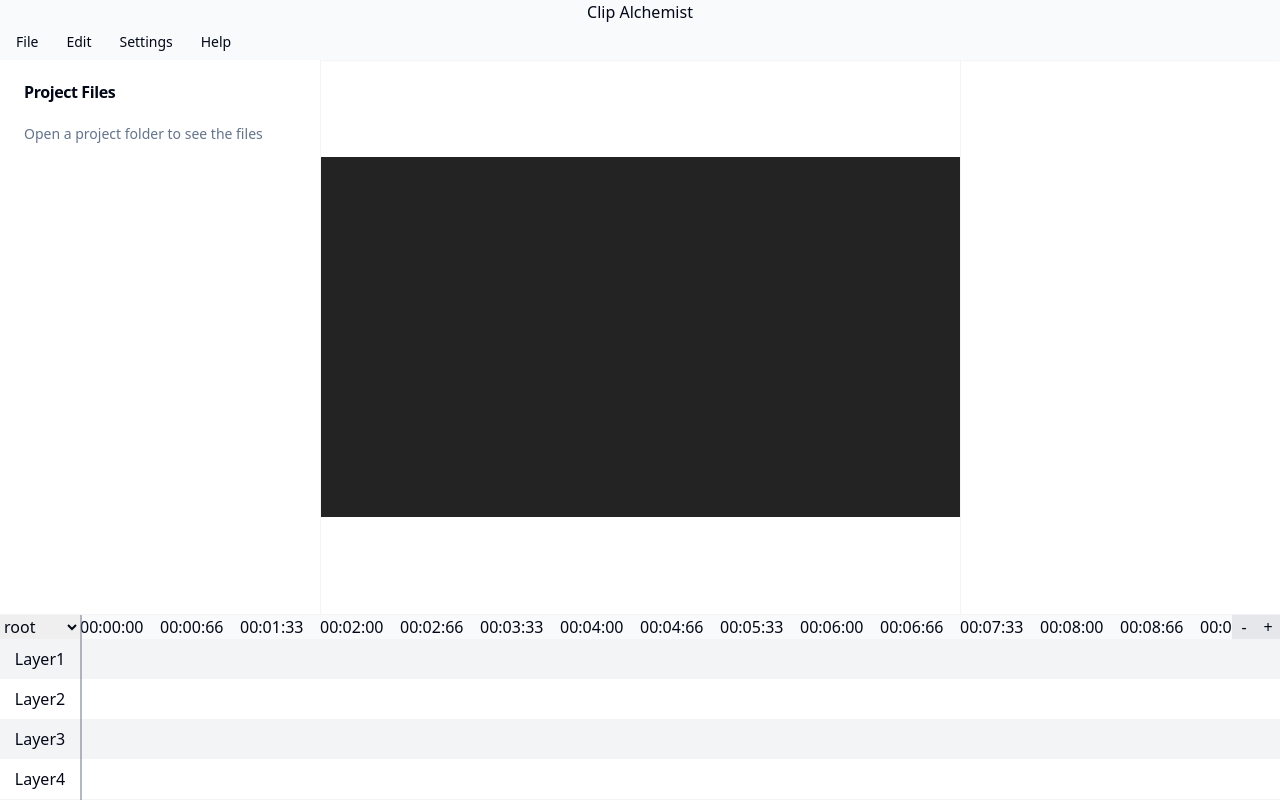
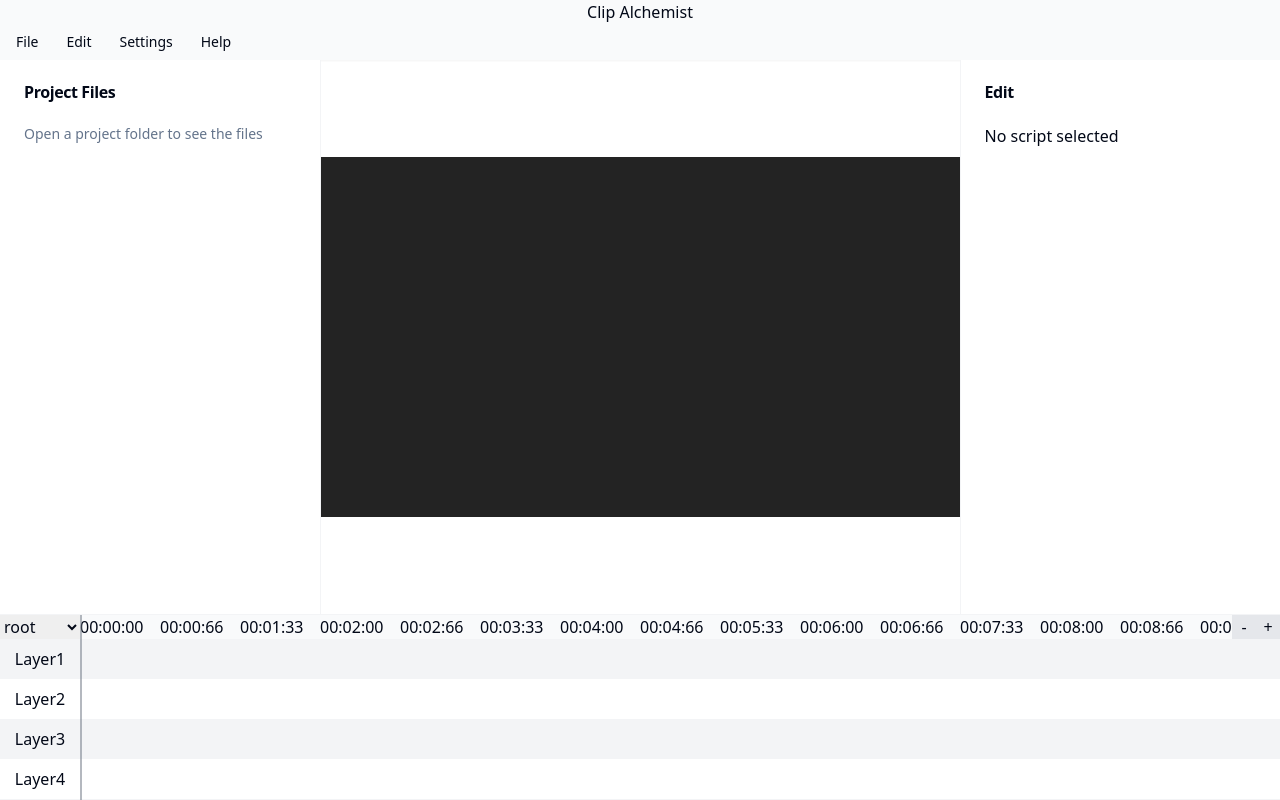
Before and after one commit to Clip-Alchemist/Clip-Alchemist, a Next.js app: page / in a window 1280 px wide. Built offline with nearby package versions, Linux system fonts and the light colour scheme.

Commit message:
make rightmenu

```diff
--- a/src/app/page.tsx
+++ b/src/app/page.tsx
@@ -13,13 +13,14 @@ import {
 } from "@/components/ui/resizable";
 import { ToastAction } from "@/components/ui/toast";
 import { useToast } from "@/components/ui/use-toast";
-import { useEffect } from "react";
+import { useEffect, useState } from "react";
 
 export default function Home() {
   const [extensionsList, setExtensionsList] = useLocalStorage<Array<string>>(
     "extensionsList",
     []
   );
+  const [activeScript, setActiveScript] = useState<string | undefined>();
   const { toast } = useToast();
   const {
     openProjectFolder,
@@ -90,7 +91,11 @@ export default function Home() {
               </ResizablePanel>
               <ResizableHandle className="bg-gray-100 hover:bg-gray-400" />
               <ResizablePanel defaultSize={25} minSize={10}>
-                <RightMenu />
+                <RightMenu
+                  activeScript={activeScript}
+                  projectFile={projectFile}
+                  setProjectFile={setProjectFile}
+                />
               </ResizablePanel>
             </ResizablePanelGroup>
           </ResizablePanel>
@@ -99,6 +104,8 @@ export default function Home() {
             <Timeline
               projectFile={projectFile}
               setProjectFile={setProjectFile}
+              activeScript={activeScript}
+              setActiveScript={setActiveScript}
             />
           </ResizablePanel>
         </ResizablePanelGroup>
--- a/src/components/ui-elements/rightmenu.tsx
+++ b/src/components/ui-elements/rightmenu.tsx
@@ -1,3 +1,132 @@
-export default function RightMenu() {
-  return <div className=""></div>;
+import { ProjectFile, Script } from "@/types/projectFile";
+import { Card, CardContent, CardHeader, CardTitle } from "../ui/card";
+import { Input } from "../ui/input";
+import { Label } from "../ui/label";
+
+export default function RightMenu({
+  activeScript,
+  projectFile,
+  setProjectFile,
+}: {
+  activeScript?: string;
+  projectFile?: ProjectFile;
+  setProjectFile?: React.Dispatch<ProjectFile | undefined>;
+}) {
+  const currentScript = projectFile?.scenes
+    ?.find(scene => scene.scripts.find(script => script.id === activeScript))
+    ?.scripts.find(script => script.id === activeScript);
+  function setCurrentScript(newScript: Script) {
+    const currentSceneIndex = projectFile?.scenes?.findIndex(scene =>
+      scene.scripts.find(script => script.id === activeScript)
+    );
+    setProjectFile?.({
+      ...projectFile,
+      scenes: projectFile?.scenes?.map((scene, i) => {
+        if (i === currentSceneIndex) {
+          return {
+            ...scene,
+            scripts: scene.scripts.map(script => {
+              if (script.id === activeScript) {
+                return newScript;
+              }
+              return script;
+            }),
+          };
+        }
+        return scene;
+      }),
+    });
+  }
+  const settings = [
+    {
+      name: "start",
+      type: Number,
+      value: currentScript?.start,
+    },
+    {
+      name: "length",
+      type: Number,
+      value: currentScript?.length,
+    },
+    {
+      name: "position",
+      type: Object,
+      settings: [
+        {
+          name: "x",
+          type: Number,
+          value: currentScript?.position.x,
+        },
+        {
+          name: "y",
+          type: Number,
+          value: currentScript?.position.y,
+        },
+      ],
+    },
+  ];
+  return (
+    <Card className="rounded-none border-none shadow-none">
+      <CardHeader>
+        <CardTitle>Edit</CardTitle>
+      </CardHeader>
+      <CardContent>
+        {activeScript &&
+          settings.map(setting => {
+            if (setting.type === Number) {
+              return (
+                <div key={setting.name} className="flex items-center">
+                  <Label htmlFor={setting.name} className="mr-2">
+                    {setting.name}
+                  </Label>
+                  <Input
+                    type="number"
+                    id={setting.name}
+                    value={setting.value}
+                    onChange={e =>
+                      setCurrentScript({
+                        ...currentScript,
+                        [setting.name]: parseInt(e.target.value),
+                      } as Script)
+                    }
+                  />
+                </div>
+              );
+            }
+            if (setting.type === Object) {
+              return (
+                <div key={setting.name} className="">
+                  <p className="mr-2">{setting.name}</p>
+                  {setting.settings?.map(subSetting => (
+                    <div
+                      key={subSetting.name}
+                      className="flex items-center pl-2"
+                    >
+                      <Label htmlFor={subSetting.name} className="mr-2">
+                        {subSetting.name}
+                      </Label>
+                      <Input
+                        type="number"
+                        id={subSetting.name}
+                        value={subSetting.value}
+                        onChange={e =>
+                          setCurrentScript({
+                            ...currentScript,
+                            position: {
+                              ...currentScript?.position,
+                              [subSetting.name]: parseInt(e.target.value),
+                            },
+                          } as Script)
+                        }
+                      />
+                    </div>
+                  ))}
+                </div>
+              );
+            }
+          })}
+        {!activeScript && "No script selected"}
+      </CardContent>
+    </Card>
+  );
 }
--- a/src/components/ui-elements/timeline.tsx
+++ b/src/components/ui-elements/timeline.tsx
@@ -6,11 +6,15 @@ import React, { useState } from "react";
 export default function Timeline({
   projectFile,
   setProjectFile,
+  activeScript,
+  setActiveScript,
 }: {
   projectFile?: ProjectFile;
   setProjectFile?: React.Dispatch<
     React.SetStateAction<ProjectFile | undefined>
   >;
+  activeScript?: string;
+  setActiveScript?: React.Dispatch<React.SetStateAction<string | undefined>>;
 }) {
   const [zoomSize, setZoomSize] = useState(2); //px per frame
   const [scene, setScene] = useState(0);
@@ -69,6 +73,8 @@ export default function Timeline({
               }),
             });
           }}
+          activeScript={activeScript}
+          setActiveScript={setActiveScript}
           zoomSize={zoomSize}
           fps={projectFile?.settings?.fps || 60}
         />
@@ -80,11 +86,15 @@ export default function Timeline({
 function TimeLineMain({
   scripts,
   setScripts,
+  activeScript,
+  setActiveScript,
   zoomSize,
   fps,
 }: {
   scripts: Script[];
   setScripts: (s: Script[]) => void;
+  activeScript?: string;
+  setActiveScript?: React.Dispatch<React.SetStateAction<string | undefined>>;
   zoomSize: number;
   fps: number;
 }) {
@@ -106,6 +116,7 @@ function TimeLineMain({
                     left: s.start * zoomSize * fps,
                     width: s.length * zoomSize * fps,
                   }}
+                  onClick={() => setActiveScript?.(s.id)}
                   onMouseDown={e => {
                     const startX = e.clientX;
                     const startY = e.clientY;
```
